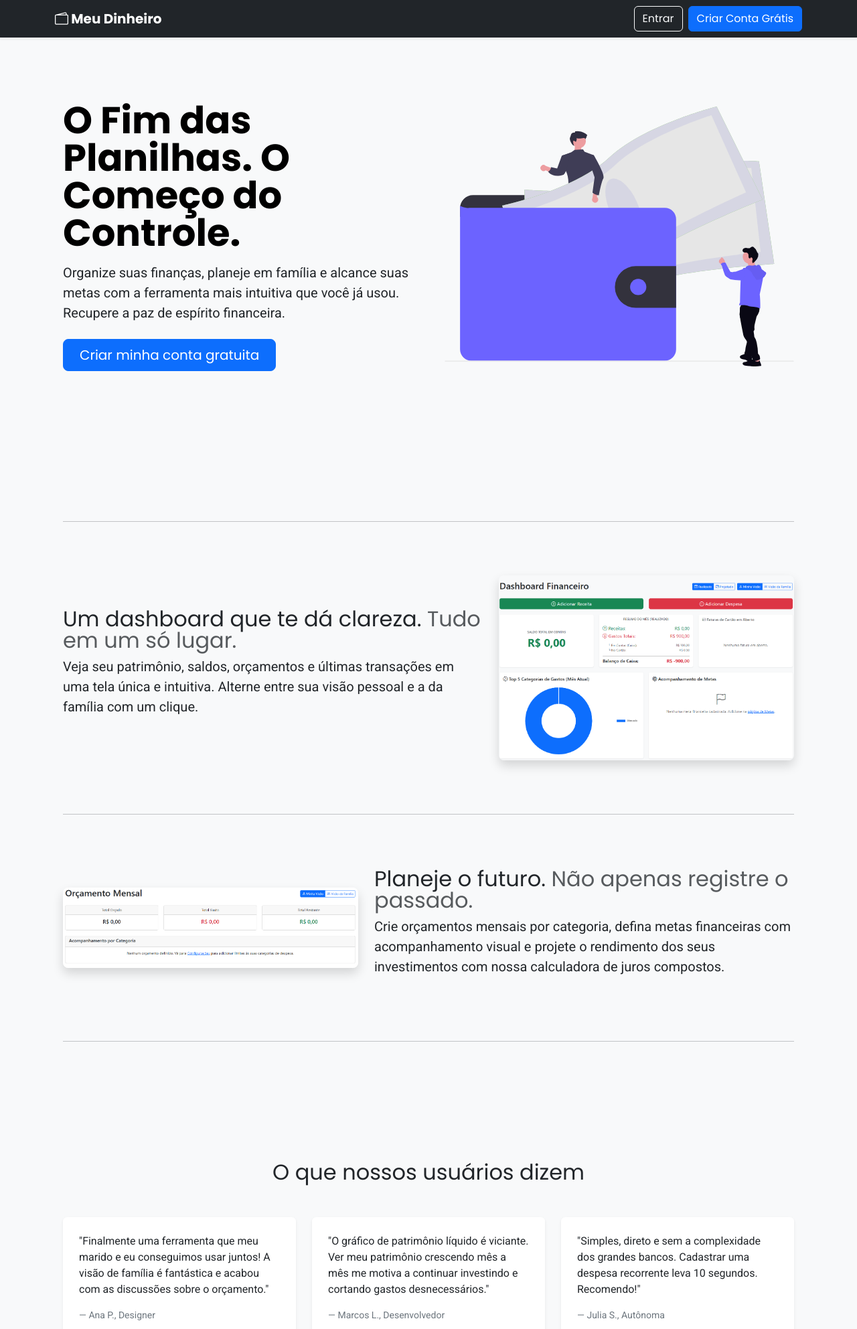
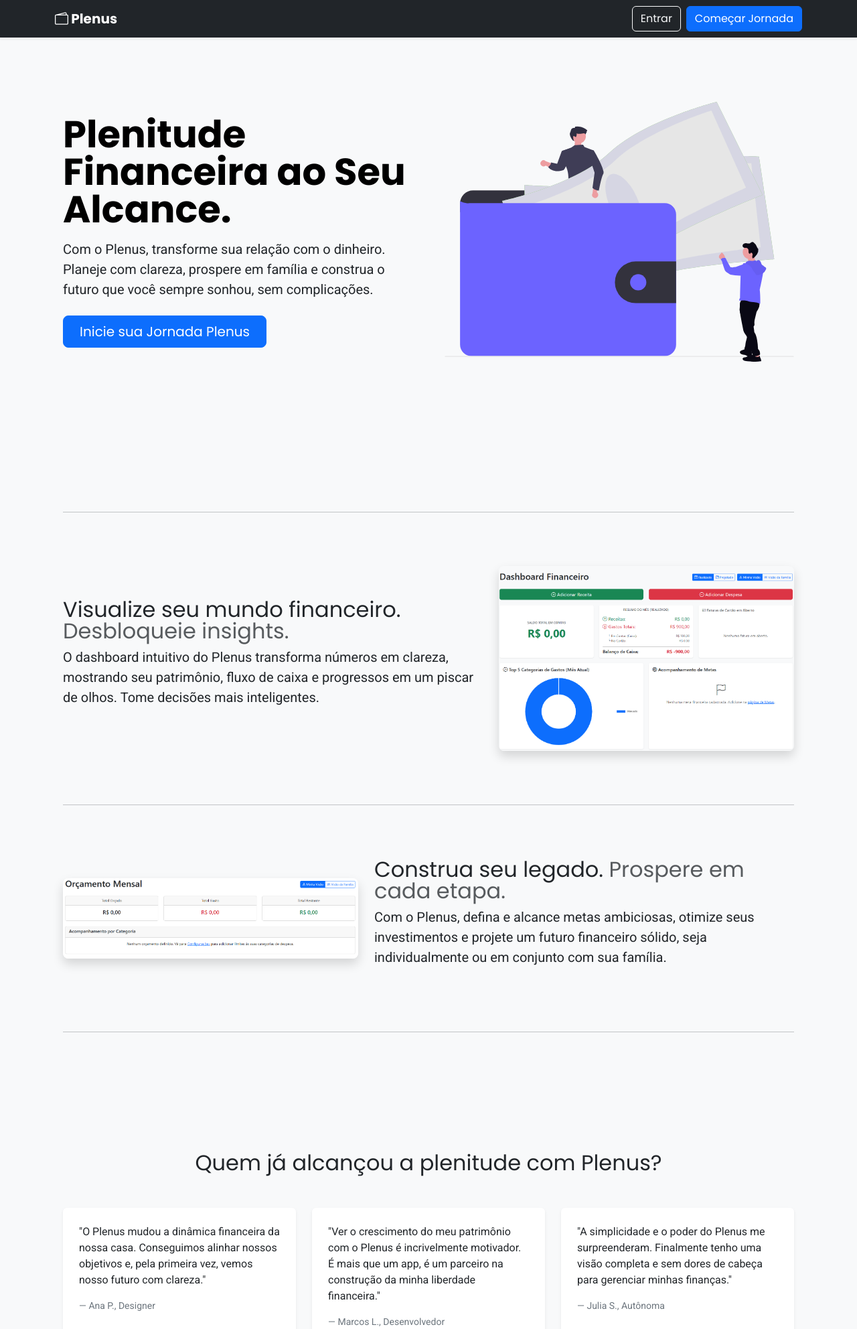
Before and after one commit to Dantesco1993/gastonosso-app, a Django app: template core/templates/core/landing_page.html in a window 1280 px wide. Shown: the top 1984 px of the page at 67% size. Run offline with Django 3.2, Linux system fonts and the light colour scheme; the template is opened without the code that fills it, so the values that code supplies are empty.

Commit message:
Renomeia produto para Plenus e atualiza textos da landing page para refletir a nova marca

```diff
--- a/core/templates/core/base.html
+++ b/core/templates/core/base.html
@@ -11,7 +11,7 @@
 <body>
   <nav class="navbar navbar-expand-lg navbar-dark bg-dark">
     <div class="container-fluid">
-      <a class="navbar-brand" href="{% url 'dashboard' %}">Meu Dinheiro</a>
+      <a class="navbar-brand" href="{% url 'dashboard' %}">Plenus</a>
       <button class="navbar-toggler" type="button" data-bs-toggle="collapse" data-bs-target="#navbarNav">
         <span class="navbar-toggler-icon"></span>
       </button>
--- a/core/templates/core/landing_page.html
+++ b/core/templates/core/landing_page.html
@@ -3,7 +3,7 @@
 <head>
   <meta charset="utf-8">
   <meta name="viewport" content="width=device-width, initial-scale=1">
-  <title>Meu Dinheiro - Controle Financeiro Inteligente</title>
+  <title>Plenus - Sua Jornada para a Plenitude Financeira</title> {# Título da página atualizado #}
   {% load static %}
   <link href="https://cdn.jsdelivr.net/npm/bootstrap@5.3.3/dist/css/bootstrap.min.css" rel="stylesheet">
   <link rel="stylesheet" href="https://cdn.jsdelivr.net/npm/bootstrap-icons@1.11.3/font/bootstrap-icons.min.css">
@@ -17,11 +17,11 @@
   <nav class="navbar navbar-expand-lg navbar-dark bg-dark sticky-top shadow-sm">
     <div class="container">
       <a class="navbar-brand fw-bold" href="#">
-        <i class="bi bi-wallet2"></i> Meu Dinheiro
+        <i class="bi bi-wallet2"></i> Plenus {# Nome do produto no cabeçalho #}
       </a>
       <div class="d-flex">
         <a href="{% url 'login' %}" class="btn btn-outline-light me-2">Entrar</a>
-        <a href="{% url 'register' %}" class="btn btn-primary">Criar Conta Grátis</a>
+        <a href="{% url 'register' %}" class="btn btn-primary">Começar Jornada</a> {# CTA no cabeçalho #}
       </div>
     </div>
   </nav>
@@ -33,10 +33,10 @@
           <img src="{% static 'images/landing/hero-illustration.svg' %}" class="d-block mx-lg-auto img-fluid" alt="Planejamento Financeiro">
         </div>
         <div class="col-lg-6">
-          <h1 class="display-4 fw-bold text-body-emphasis lh-1 mb-3">O Fim das Planilhas. O Começo do Controle.</h1>
-          <p class="lead">Organize suas finanças, planeje em família e alcance suas metas com a ferramenta mais intuitiva que você já usou. Recupere a paz de espírito financeira.</p>
+          <h1 class="display-4 fw-bold text-body-emphasis lh-1 mb-3">Plenitude Financeira ao Seu Alcance.</h1> {# Novo H1 #}
+          <p class="lead">Com o Plenus, transforme sua relação com o dinheiro. Planeje com clareza, prospere em família e construa o futuro que você sempre sonhou, sem complicações.</p> {# Novo parágrafo de apoio #}
           <div class="d-grid gap-2 d-md-flex justify-content-md-start mt-4">
-            <a href="{% url 'register' %}" class="btn btn-primary btn-lg px-4 me-md-2">Criar minha conta gratuita</a>
+            <a href="{% url 'register' %}" class="btn btn-primary btn-lg px-4 me-md-2">Inicie sua Jornada Plenus</a> {# CTA principal #}
           </div>
         </div>
       </div>
@@ -49,8 +49,8 @@
       <hr class="featurette-divider">
       <div class="row featurette align-items-center">
         <div class="col-md-7">
-          <h2 class="featurette-heading fw-normal lh-1">Um dashboard que te dá clareza. <span class="text-muted">Tudo em um só lugar.</span></h2>
-          <p class="lead">Veja seu patrimônio, saldos, orçamentos e últimas transações em uma tela única e intuitiva. Alterne entre sua visão pessoal e a da família com um clique.</p>
+          <h2 class="featurette-heading fw-normal lh-1">Visualize seu mundo financeiro. <span class="text-muted">Desbloqueie insights.</span></h2> {# Título atualizado #}
+          <p class="lead">O dashboard intuitivo do Plenus transforma números em clareza, mostrando seu patrimônio, fluxo de caixa e progressos em um piscar de olhos. Tome decisões mais inteligentes.</p> {# Texto atualizado #}
         </div>
         <div class="col-md-5">
           <img src="{% static 'images/landing/feature-dashboard.png' %}" class="featurette-image img-fluid mx-auto" alt="Dashboard da Aplicação">
@@ -59,8 +59,8 @@
       <hr class="featurette-divider">
       <div class="row featurette align-items-center">
         <div class="col-md-7 order-md-2">
-          <h2 class="featurette-heading fw-normal lh-1">Planeje o futuro. <span class="text-muted">Não apenas registre o passado.</span></h2>
-          <p class="lead">Crie orçamentos mensais por categoria, defina metas financeiras com acompanhamento visual e projete o rendimento dos seus investimentos com nossa calculadora de juros compostos.</p>
+          <h2 class="featurette-heading fw-normal lh-1">Construa seu legado. <span class="text-muted">Prospere em cada etapa.</span></h2> {# Título atualizado #}
+          <p class="lead">Com o Plenus, defina e alcance metas ambiciosas, otimize seus investimentos e projete um futuro financeiro sólido, seja individualmente ou em conjunto com sua família.</p> {# Texto atualizado #}
         </div>
         <div class="col-md-5 order-md-1">
           <img src="{% static 'images/landing/feature-planning.png' %}" class="featurette-image img-fluid mx-auto" alt="Página de Orçamento">
@@ -71,12 +71,12 @@
 
     <div class="bg-light">
         <div class="container px-4 py-5">
-            <h2 class="text-center mb-5">O que nossos usuários dizem</h2>
+            <h2 class="text-center mb-5">Quem já alcançou a plenitude com Plenus?</h2> {# Título dos depoimentos #}
             <div class="row">
                 <div class="col-md-4 mb-4">
                     <div class="card h-100 border-0 shadow-sm testimonial-card">
                         <div class="card-body">
-                            <p class="card-text">"Finalmente uma ferramenta que meu marido e eu conseguimos usar juntos! A visão de família é fantástica e acabou com as discussões sobre o orçamento."</p>
+                            <p class="card-text">"O Plenus mudou a dinâmica financeira da nossa casa. Conseguimos alinhar nossos objetivos e, pela primeira vez, vemos nosso futuro com clareza."</p> {# Depoimento atualizado #}
                             <footer class="blockquote-footer mt-2">Ana P., Designer</footer>
                         </div>
                     </div>
@@ -84,7 +84,7 @@
                 <div class="col-md-4 mb-4">
                     <div class="card h-100 border-0 shadow-sm testimonial-card">
                         <div class="card-body">
-                            <p class="card-text">"O gráfico de patrimônio líquido é viciante. Ver meu patrimônio crescendo mês a mês me motiva a continuar investindo e cortando gastos desnecessários."</p>
+                            <p class="card-text">"Ver o crescimento do meu patrimônio com o Plenus é incrivelmente motivador. É mais que um app, é um parceiro na construção da minha liberdade financeira."</p> {# Depoimento atualizado #}
                             <footer class="blockquote-footer mt-2">Marcos L., Desenvolvedor</footer>
                         </div>
                     </div>
@@ -92,7 +92,7 @@
                 <div class="col-md-4 mb-4">
                     <div class="card h-100 border-0 shadow-sm testimonial-card">
                         <div class="card-body">
-                            <p class="card-text">"Simples, direto e sem a complexidade dos grandes bancos. Cadastrar uma despesa recorrente leva 10 segundos. Recomendo!"</p>
+                            <p class="card-text">"A simplicidade e o poder do Plenus me surpreenderam. Finalmente tenho uma visão completa e sem dores de cabeça para gerenciar minhas finanças."</p> {# Depoimento atualizado #}
                             <footer class="blockquote-footer mt-2">Julia S., Autônoma</footer>
                         </div>
                     </div>
@@ -102,40 +102,40 @@
     </div>
 
     <div class="container px-4 py-5">
-        <h2 class="text-center mb-5">Perguntas Frequentes</h2>
+        <h2 class="text-center mb-5">Dúvidas Comuns sobre o Plenus</h2> {# Título FAQ #}
         <div class="accordion" id="faqAccordion">
             <div class="accordion-item">
-                <h2 class="accordion-header"><button class="accordion-button collapsed" type="button" data-bs-toggle="collapse" data-bs-target="#collapseOne">É seguro colocar meus dados financeiros aqui?</button></h2>
+                <h2 class="accordion-header"><button class="accordion-button collapsed" type="button" data-bs-toggle="collapse" data-bs-target="#collapseOne">O Plenus é seguro para meus dados financeiros?</button></h2> {# Pergunta atualizada #}
                 <div id="collapseOne" class="accordion-collapse collapse" data-bs-parent="#faqAccordion">
-                    <div class="accordion-body"><strong>Sim.</strong> Este é um projeto de portfólio e usa as melhores práticas de segurança do Django, mas recomendamos o uso de dados fictícios. A aplicação online é hospedada em servidores seguros e o banco de dados é protegido.</div>
+                    <div class="accordion-body"><strong>Sim.</strong> Este é um projeto de portfólio e usa as melhores práticas de segurança do Django, mas recomendamos o uso de dados fictícios para sua tranquilidade. A aplicação online é hospedada em servidores seguros e o banco de dados é protegido.</div>
                 </div>
             </div>
             <div class="accordion-item">
-                <h2 class="accordion-header"><button class="accordion-button collapsed" type="button" data-bs-toggle="collapse" data-bs-target="#collapseTwo">Posso realmente usar com minha família?</button></h2>
+                <h2 class="accordion-header"><button class="accordion-button collapsed" type="button" data-bs-toggle="collapse" data-bs-target="#collapseTwo">Posso gerenciar minhas finanças em conjunto com minha família no Plenus?</button></h2> {# Pergunta atualizada #}
                 <div id="collapseTwo" class="accordion-collapse collapse" data-bs-parent="#faqAccordion">
-                    <div class="accordion-body"><strong>Com certeza!</strong> O sistema foi projetado para isso. Após criar sua conta e sua "Família", você recebe um código de convite. Basta compartilhá-lo para que outros membros se cadastrem e entrem no seu espaço compartilhado.</div>
+                    <div class="accordion-body"><strong>Com certeza!</strong> O Plenus foi projetado com a família em mente. Após criar sua conta e sua "Família", você recebe um código de convite. Basta compartilhá-lo para que outros membros se cadastrem e entrem no seu espaço compartilhado, facilitando o planejamento conjunto.</div>
                 </div>
             </div>
             <div class="accordion-item">
-                <h2 class="accordion-header"><button class="accordion-button collapsed" type="button" data-bs-toggle="collapse" data-bs-target="#collapseThree">Preciso instalar alguma coisa?</button></h2>
+                <h2 class="accordion-header"><button class="accordion-button collapsed" type="button" data-bs-toggle="collapse" data-bs-target="#collapseThree">Preciso instalar algo para usar o Plenus?</button></h2> {# Pergunta atualizada #}
                 <div id="collapseThree" class="accordion-collapse collapse" data-bs-parent="#faqAccordion">
-                    <div class="accordion-body"><strong>Não!</strong> A aplicação é 100% online. Você pode acessá-la de qualquer navegador, seja no computador, tablet ou celular.</div>
+                    <div class="accordion-body"><strong>Não!</strong> O Plenus é 100% online. Você pode acessá-lo de qualquer navegador moderno, seja no computador, tablet ou celular, sem necessidade de instalações.</div>
                 </div>
             </div>
         </div>
     </div>
 
     <div class="container text-center py-5">
-        <h2 class="display-6 fw-bold">Pronto para transformar sua vida financeira?</h2>
-        <p class="lead my-4">Crie sua conta gratuita e comece a ter clareza e controle hoje mesmo.</p>
-        <a href="{% url 'register' %}" class="btn btn-primary btn-lg px-5">Começar Gratuitamente</a>
+        <h2 class="display-6 fw-bold">Pronto para sua Plenitude Financeira?</h2> {# Título CTA final #}
+        <p class="lead my-4">Comece sua jornada com o Plenus agora. É simples, intuitivo e gratuito para você dar o primeiro passo.</p> {# Texto CTA final #}
+        <a href="{% url 'register' %}" class="btn btn-primary btn-lg px-5">Experimente o Plenus Gratuitamente</a> {# CTA final #}
     </div>
   </main>
 
   <footer class="text-muted py-5 bg-dark-subtle">
     <div class="container">
       <p class="float-end mb-1"><a href="#">Voltar ao topo</a></p>
-      <p class="mb-1">© {% now "Y" %} Meu Dinheiro.</p>
+      <p class="mb-1">© {% now "Y" %} Plenus.</p> {# Nome no rodapé #}
       <p class="mb-0">Construído com Python e Django.</p>
     </div>
   </footer>
```
